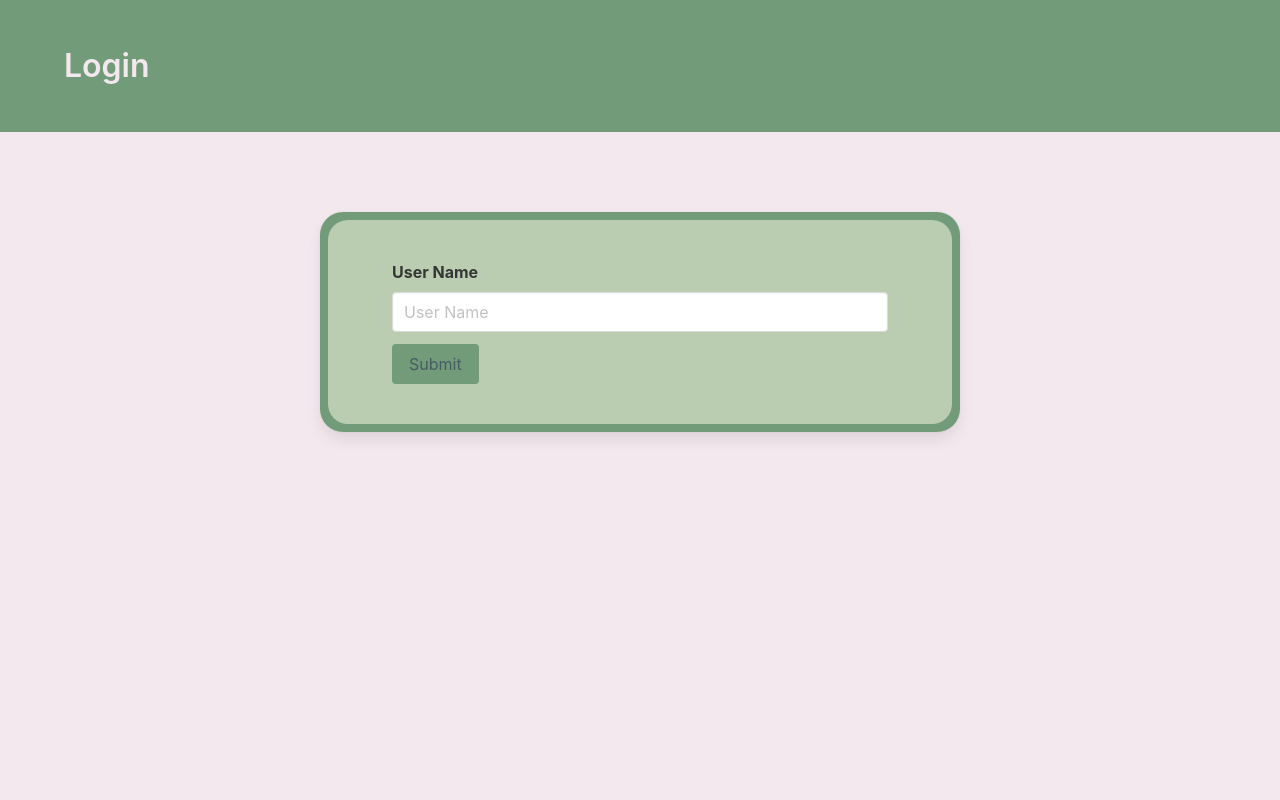
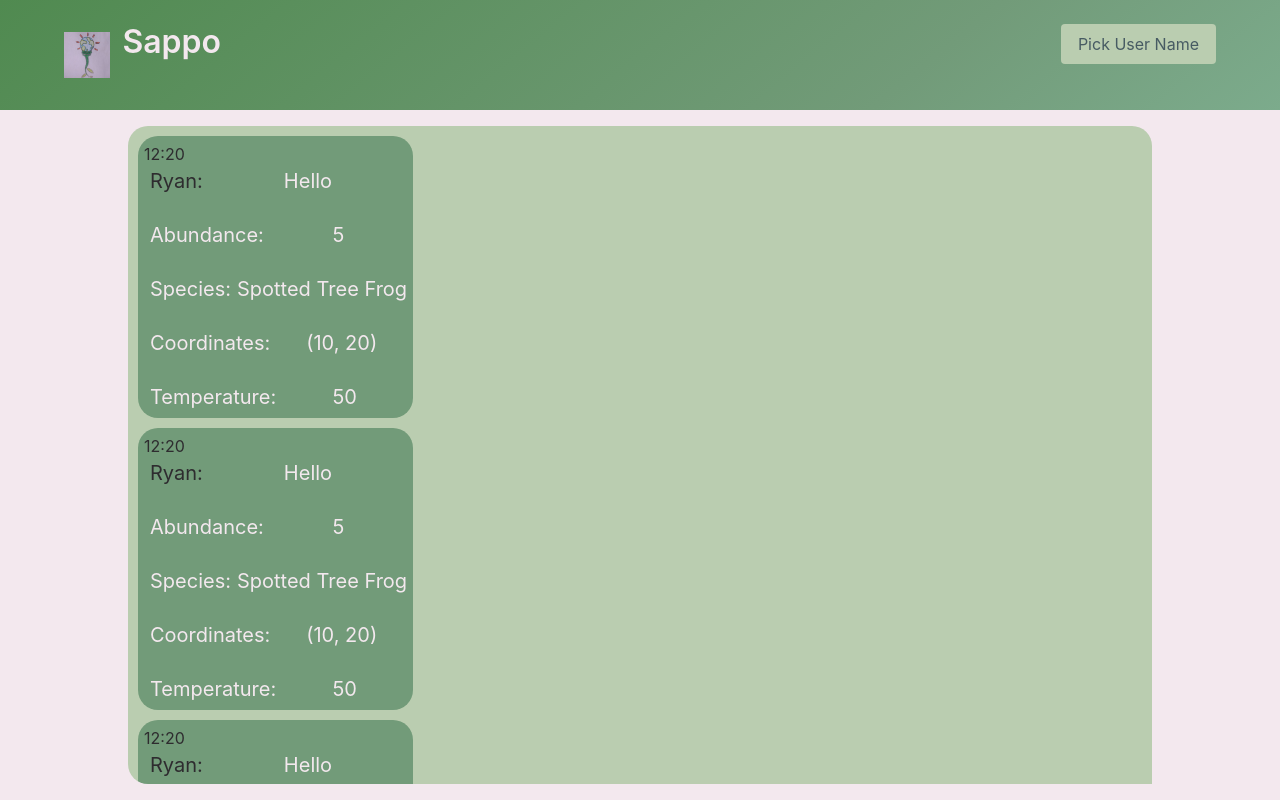
Before and after one commit to RyanChristian4427/sappo, a React (Create React App) app in the folder react-client/: page / in a window 1280 px wide. Built offline with nearby package versions, Linux system fonts and the light colour scheme; no server answers.

Commit message:
Socket connection from react, to express, and back to all clients working

```diff
--- a/react-client/package.json
+++ b/react-client/package.json
@@ -16,6 +16,7 @@
     "react-dom": "^16.11.0",
     "react-router-dom": "^5.1.2",
     "react-scripts": "3.2.0",
+    "socket.io-client": "^2.3.0",
     "ts-api-toolkit": "^1.0.0",
     "typescript": "3.6.4"
   },
@@ -23,7 +24,8 @@
     "@types/node": "12.11.6",
     "@types/react": "16.9.9",
     "@types/react-dom": "16.9.2",
-    "@types/react-router-dom": "^5.1.0"
+    "@types/react-router-dom": "^5.1.0",
+    "@types/socket.io-client": "^1.4.32"
   },
   "eslintConfig": {
     "extends": "react-app"
--- a/react-client/src/components/App.tsx
+++ b/react-client/src/components/App.tsx
@@ -14,10 +14,10 @@ export default class App extends React.Component<{}, {}> {
     return (
         <BrowserRouter>
           <Switch>
-            <Route path="/chat">
+            <Route exact path="/">
               <Chat />
             </Route>
-            <Route exact path="/">
+            <Route path="/login">
               <Login />
             </Route>
             <Route path="/*">
--- a/react-client/src/components/Chat/index.tsx
+++ b/react-client/src/components/Chat/index.tsx
@@ -4,6 +4,7 @@ import ChatMessage from 'src/components/ChatMessage';
 import {inject, observer} from 'mobx-react';
 import {AuthStore} from '../../stores/modules/authStore';
 import logo from '../../assets/logo.jpg';
+import socketIOClient from "socket.io-client";
 
 interface InjectedProps {
     authStore: AuthStore;
@@ -29,12 +30,17 @@ export default class Chat extends React.Component<{}, IState> {
             showModal: false,
             message: '',
             username: '',
-        }
+        };
+        this.socket.on('new_user_join', (newUser: string) => {
+            console.log(newUser);
+        });
     }
 
     public get injectedProps(): InjectedProps {
         return this.props as InjectedProps;
     }
+
+    private socket = socketIOClient.connect('');
 
     private createFillerData = (): React.ReactNode => {
         const list = [];
@@ -117,6 +123,7 @@ export default class Chat extends React.Component<{}, IState> {
     private setUsername = (): void => {
         this.injectedProps.authStore.setUsername(this.state.username);
         this.closeModal();
+        this.socket.emit('change_username', {username: this.state.username});
     };
 
     private handleChange = (field: Fields) => (event: React.ChangeEvent<HTMLInputElement>): void => {
@@ -130,10 +137,7 @@ export default class Chat extends React.Component<{}, IState> {
     private handleSubmitForm = (e: React.FormEvent<HTMLButtonElement>): void => {
         e.preventDefault();
         if (this.injectedProps.authStore.currentUser.Username === '') {
-            console.log('No user name');
             this.setState({ showModal: true });
-        } else {
-            console.log(this.injectedProps.authStore.currentUser.Username);
         }
     }
 }
--- /dev/null
+++ b/react-client/src/models/Sockets.ts
@@ -0,0 +1,5 @@
+class Sockets {
+
+}
+
+export default new Sockets();
```
Also changed, not shown: 2 other files (tests, documents, lock files or other folders).
